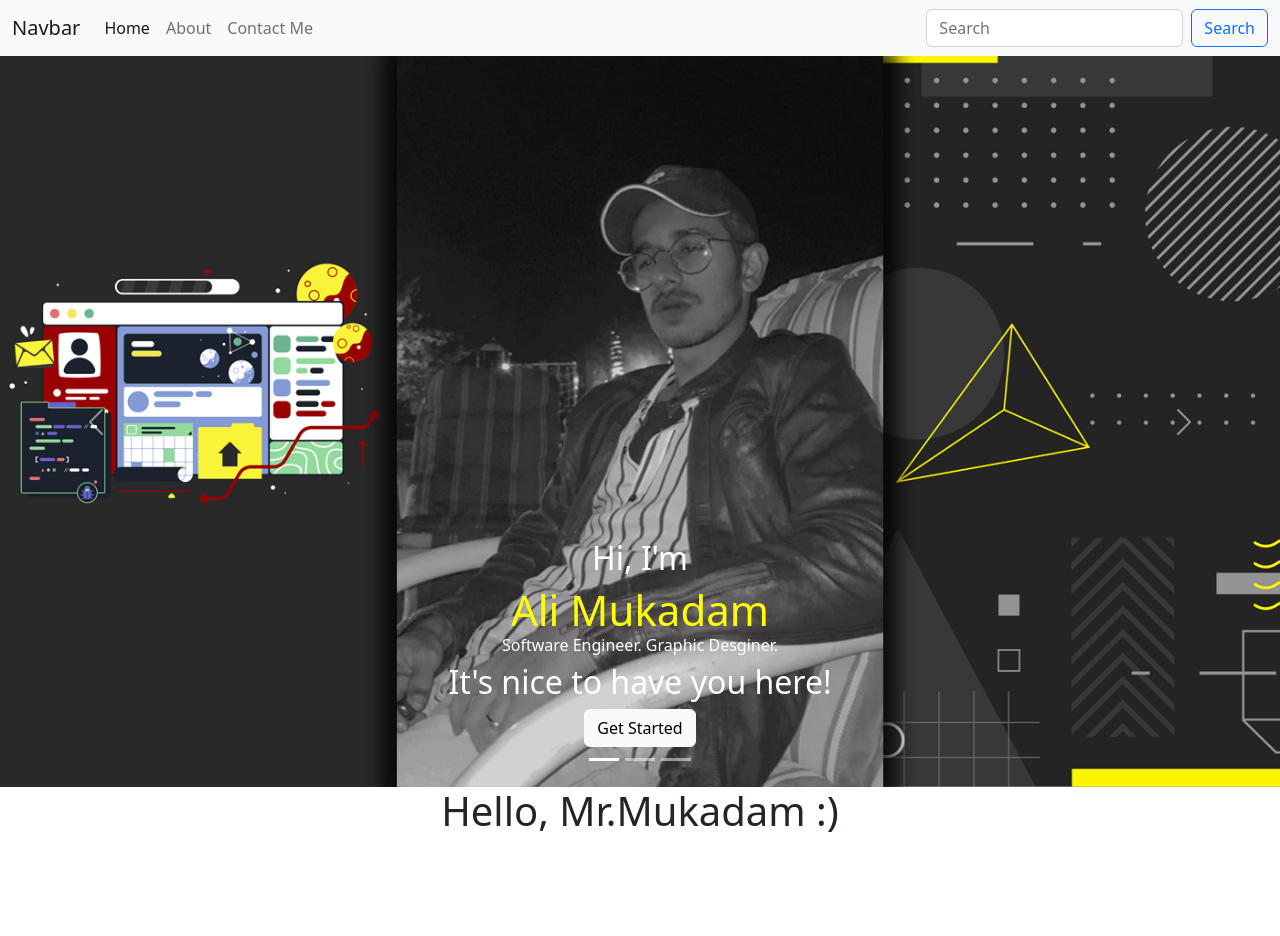
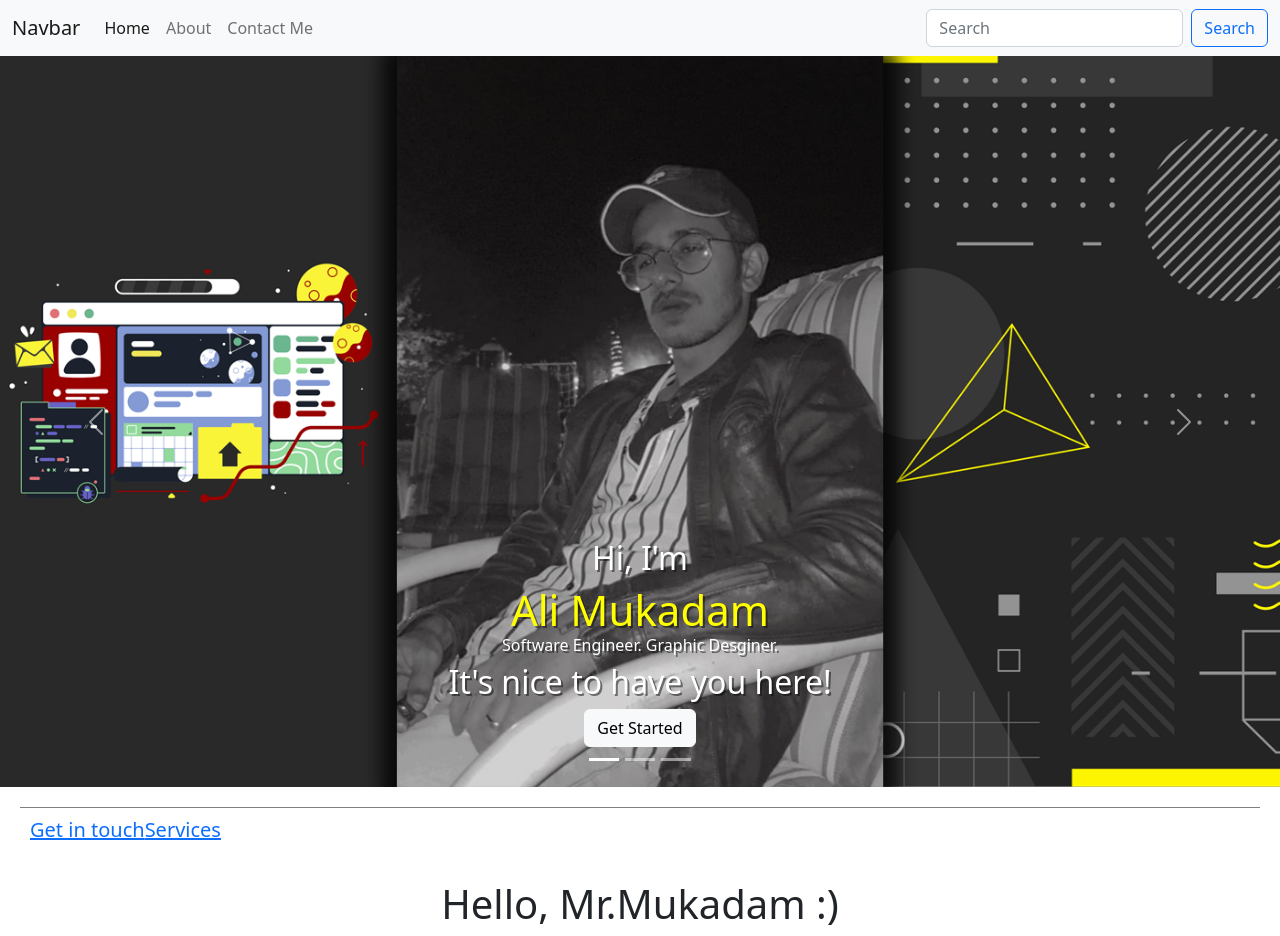
Before and after one commit to alimukadam01/Portfolio-Website, a React (Create React App) app in the folder portfoliowebsite/: page / in a window 1280 px wide. Before the commit the page ends 843 px from the top, so only its background shows below. Built offline with nearby package versions, Linux system fonts and the light colour scheme.

Commit message:
added footer component

```diff
--- a/portfoliowebsite/src/App.js
+++ b/portfoliowebsite/src/App.js
@@ -1,12 +1,14 @@
 import './App.css';
 import Navbar from './components/Navbar';
 import MainSection from './components/MainSection';
+import Footer from './components/Footer';
 
 function App() {
   return (
     <div className="App">
       <Navbar/>
       <MainSection/>
+      <Footer/>
       <h1>Hello, Mr.Mukadam :)</h1>
 
     </div>
--- /dev/null
+++ b/portfoliowebsite/src/components/Footer.css
@@ -0,0 +1,8 @@
+.footer-container{
+    display: flex;
+    flex-direction: row;
+    margin: 20px;
+    padding: 10px;
+    border-top: 0.5px solid;
+    border-color: gray;
+}
--- /dev/null
+++ b/portfoliowebsite/src/components/Footer.js
@@ -0,0 +1,16 @@
+import React from 'react';
+import './Footer.css';
+
+
+function Footer() {
+  return (
+    <>
+        <div className='footer-container'>
+            <h5><a href='/'>Get in touch</a></h5>
+            <h5><a href='/'>Services</a></h5>
+        </div>
+    </>
+  )
+}
+
+export default Footer;
--- a/portfoliowebsite/src/components/MainSection.css
+++ b/portfoliowebsite/src/components/MainSection.css
@@ -8,3 +8,7 @@
     font-size: 42px;
     margin: 0px;
 }
+
+.carousel-caption{
+    text-shadow: 2px 2px rgba(10, 10, 10, 0.5);
+}
```
